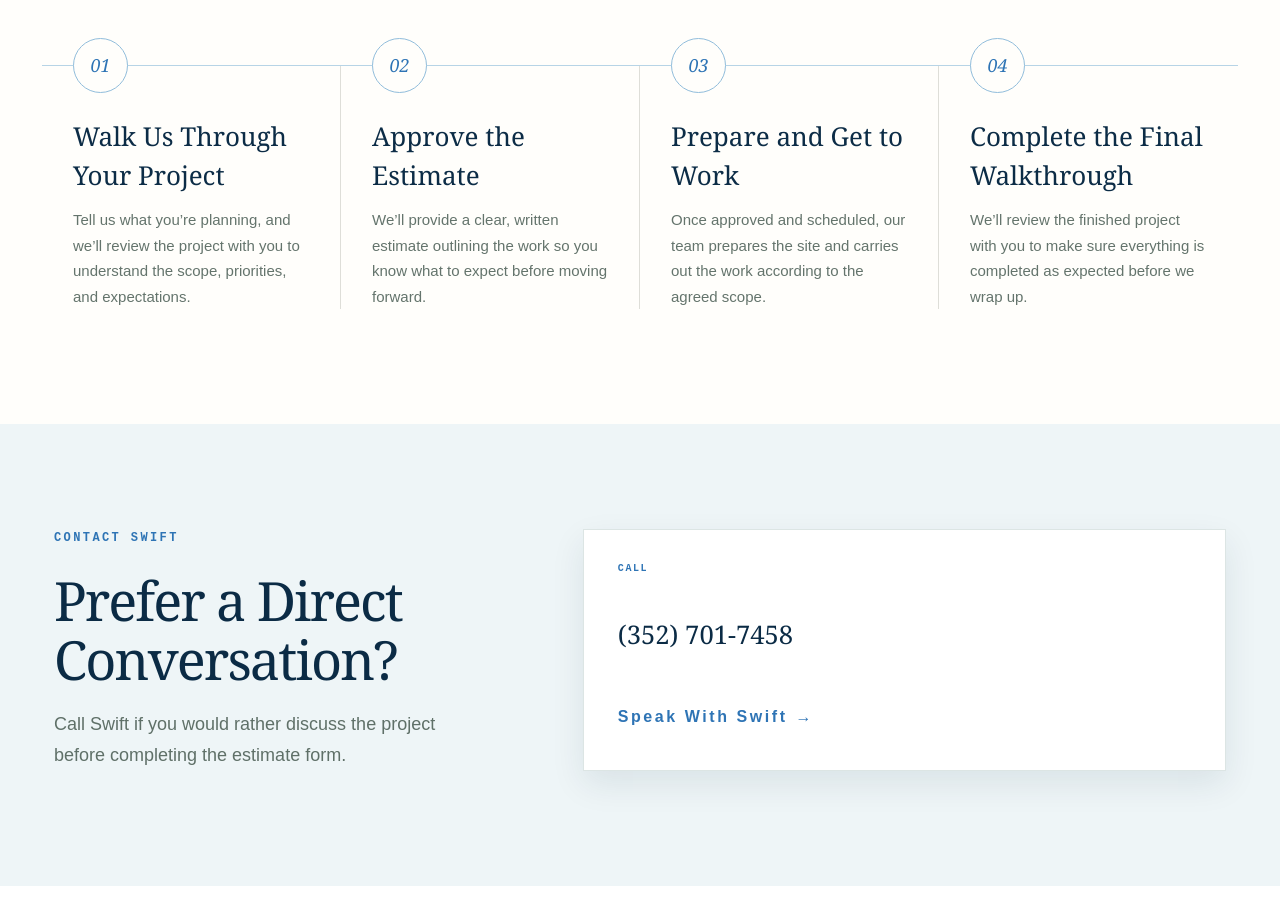
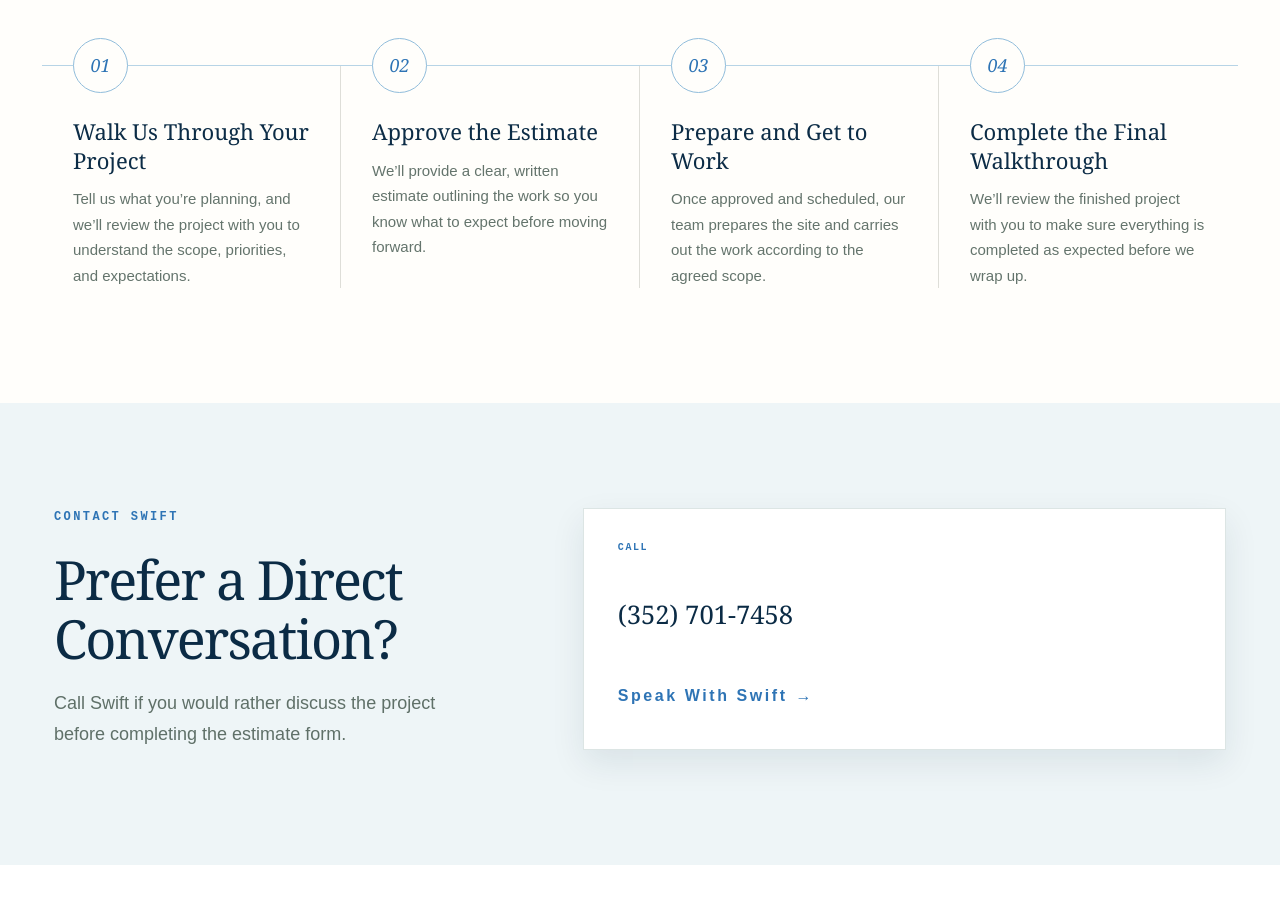
Before and after one commit to stylus1274/swift, a Next.js app: page /contact in a window 1280 px wide. Shown: the part 1653-2567 px from the top of the page. Built offline with nearby package versions, Linux system fonts and the light colour scheme.

Commit message:
Set process step titles to 22px with 1.3 line height

```diff
--- a/app/process-section.css
+++ b/app/process-section.css
@@ -7,7 +7,7 @@
 .site-process .site-process__steps > li { min-width: 0; padding: 0 31px; position: relative; border-right: 1px solid #deded8; }
 .site-process .site-process__steps > li:last-child { border-right: 0; }
 .site-process .site-process__number { width: 55px; height: 55px; display: flex; align-items: center; justify-content: center; position: relative; top: -28px; border: 1px solid #91bddb; border-radius: 50%; background: #fffefb; color: #2e74b5; font-family: Georgia, serif; font-size: 18px; font-style: italic; }
-.site-process .site-process__steps h3 { margin: -4px 0 12px; font-family: Georgia, "Times New Roman", serif; font-size: 26px; font-weight: 400; line-height: 1.5; }
+.site-process .site-process__steps h3 { margin: -4px 0 12px; font-family: Georgia, "Times New Roman", serif; font-size: 22px; font-weight: 400; line-height: 1.3; }
 .site-process .site-process__steps p { margin: 0; color: #64746c; font-family: Arial, sans-serif; font-size: 15px; line-height: 1.7; }
 .site-process__action { margin: 48px auto 0; text-align: center; }
 .site-process__action p { margin: 15px 0 0; color: #64746c; font-size: 14px; }
```
